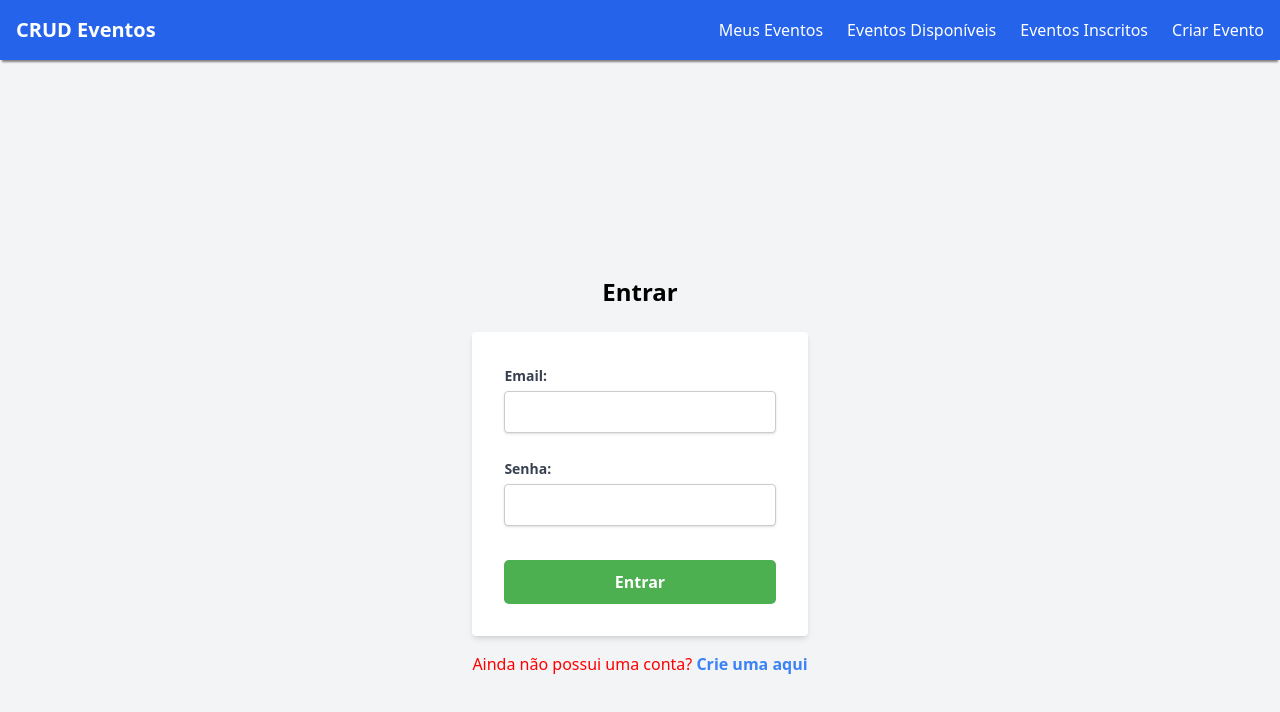
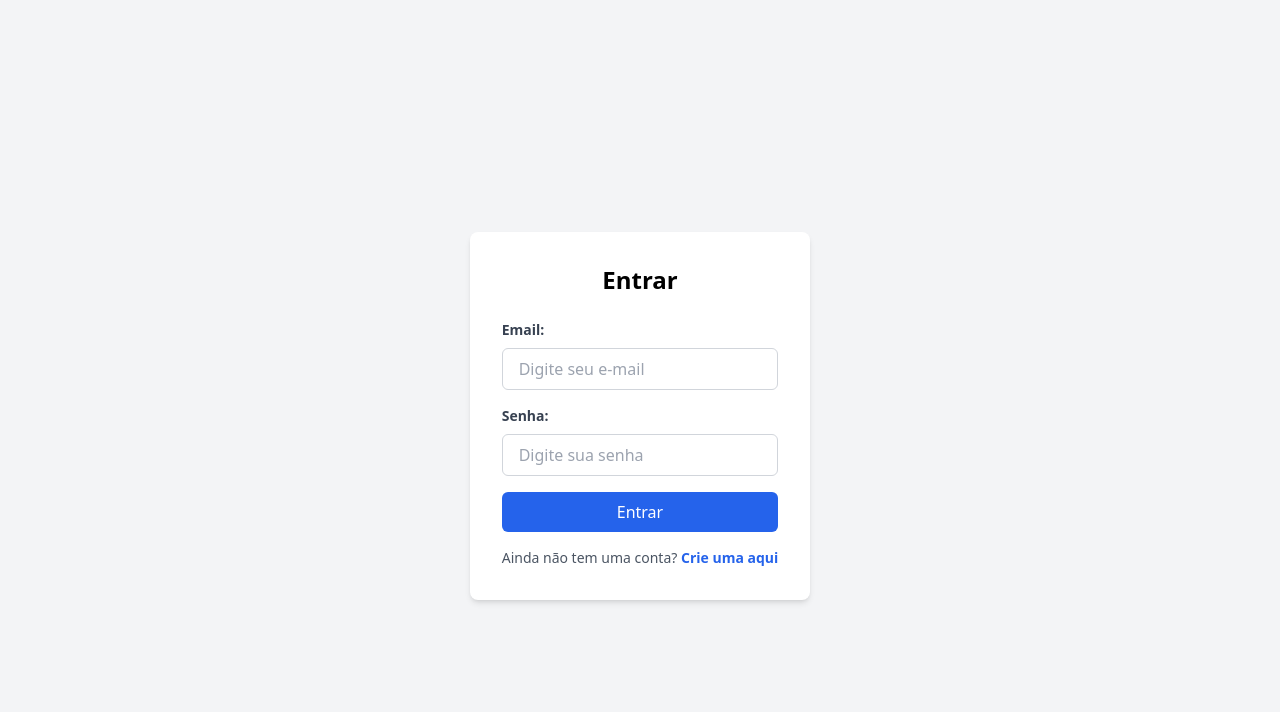
Before and after one commit to RafaelCirn3/CRUD-Eventos-Laravel-Vue, a Vue app in the folder front_end/: page /login in a window 1280 px wide. Shown: the top 712 px of the page. Built offline with nearby package versions, Linux system fonts and the light colour scheme.

Commit message:
:arrow_up: estilização de Login e Registro

```diff
--- a/front_end/src/App.vue
+++ b/front_end/src/App.vue
@@ -1,7 +1,7 @@
 <template>
   <div id="app" class="flex flex-col min-h-screen bg-gray-100 overflow-hidden">
     <!-- Header fica no topo -->
-    <HeaderComponent />
+    <HeaderComponent v-if="shouldShowHeader" />
 
     <!-- Conteúdo principal abaixo do cabeçalho -->
     <div class="flex-1 flex justify-center items-center px-4">
@@ -31,6 +31,11 @@ export default {
     document.title = "CRUD Eventos";
   },
   computed: {
+    // Exibe o cabeçalho somente quando a rota não for Login ou Register
+    shouldShowHeader() {
+      return this.$route.name !== 'Register' && this.$route.name !== 'Login';
+    },
+    // Já existe para o botão de logoff
     shouldShowLogoutButton() {
       return this.$route.name !== 'Register' && this.$route.name !== 'Login';
     }
@@ -52,6 +57,7 @@ export default {
   }
 };
 </script>
+
 
 <style scoped>
 /* Ajuste de estilo para que o conteúdo ocupe todo o espaço restante e o cabeçalho fique no topo */
--- a/front_end/src/components/LoginComponent.vue
+++ b/front_end/src/components/LoginComponent.vue
@@ -1,39 +1,54 @@
 <template>
-    <div class="flex flex-col items-center justify-center min-h-screen ">
-        <div class="max-w-md w-full">
+    <div class="flex justify-center items-center min-h-screen bg-gray-100">
+        <div class="max-w-md w-full bg-white p-8 rounded-lg shadow-md">
             <h2 class="text-2xl font-semibold mb-6 text-center">Entrar</h2>
-            <form @submit.prevent="login" class="bg-white shadow-md rounded px-8 pt-6 pb-8 mb-4">
-                <div class="mb-4">
-                    <label for="email" class="block text-gray-700 text-sm font-bold mb-2">Email:</label>
+
+            <form @submit.prevent="login" class="space-y-4">
+                <!-- Campo de E-mail -->
+                <div>
+                    <label for="email" class="block text-sm font-bold text-gray-700">Email:</label>
                     <input type="email" v-model="email" required
-                        class="shadow appearance-none border rounded w-full py-2 px-3 text-gray-700 leading-tight focus:outline-none focus:shadow-outline" />
+                        class="mt-2 px-4 py-2 w-full border border-gray-300 rounded-md focus:outline-none focus:ring-2 focus:ring-blue-500 text-gray-700"
+                        placeholder="Digite seu e-mail" />
                 </div>
-                <div class="mb-6">
-                    <label for="password" class="block text-gray-700 text-sm font-bold mb-2">Senha:</label>
+
+                <!-- Campo de Senha -->
+                <div>
+                    <label for="password" class="block text-sm font-bold text-gray-700">Senha:</label>
                     <input type="password" v-model="password" required
-                        class="shadow appearance-none border rounded w-full py-2 px-3 text-gray-700 leading-tight focus:outline-none focus:shadow-outline" />
+                        class="mt-2 px-4 py-2 w-full border border-gray-300 rounded-md focus:outline-none focus:ring-2 focus:ring-blue-500 text-gray-700"
+                        placeholder="Digite sua senha" />
                 </div>
-                <div class="flex items-center justify-between">
+
+                <!-- Botão de Login -->
+                <div>
                     <button type="submit"
-                        class="bg-blue-500 hover:bg-blue-700 text-white font-bold py-2 px-4 rounded focus:outline-none focus:shadow-outline">Entrar</button>
+                        class="w-full bg-blue-600 text-white py-2 rounded-md hover:bg-blue-500 focus:outline-none focus:ring-2 focus:ring-blue-500">
+                        Entrar
+                    </button>
                 </div>
             </form>
 
-            <!-- Exibindo mensagens de erro ou sucesso -->
-            <div v-if="errorMessage" class="text-red-500 mb-4">{{ errorMessage }}</div>
-            <div v-if="successMessage" class="text-green-500 mb-4">{{ successMessage }}</div>
+            <!-- Exibindo Mensagens de Erro ou Sucesso -->
+            <div v-if="errorMessage" class="text-red-500 mt-4 text-center">
+                {{ errorMessage }}
+            </div>
+            <div v-if="successMessage" class="text-green-500 mt-4 text-center">
+                {{ successMessage }}
+            </div>
 
-            <!-- Link para a página de registro -->
-            <p class="mt-4 text-center">
-                Ainda não possui uma conta?
-                <router-link to="/register" class="text-blue-500 hover:text-blue-700 font-bold">Crie uma aqui</router-link>
+            <!-- Link para Página de Registro -->
+            <p class="mt-4 text-center text-sm text-gray-600">
+                Ainda não tem uma conta?
+                <router-link to="/register" class="text-blue-600 hover:text-blue-700 font-bold">Crie uma
+                    aqui</router-link>
             </p>
         </div>
     </div>
 </template>
 
 <script>
-import axios from 'axios'; // Certifique-se de importar o axios
+import axios from 'axios';
 
 export default {
     data() {
@@ -47,31 +62,23 @@ export default {
     methods: {
         async login() {
             try {
-                // Enviando dados para a API de login
                 const response = await axios.post('http://localhost:8000/api/login', {
                     email: this.email,
                     password: this.password
                 });
 
-                // Se o login for bem-sucedido
                 if (response.data.token) {
-                    // Armazenando o token no localStorage
                     localStorage.setItem('token', response.data.token);
-
-                    // Definindo a mensagem de sucesso
                     this.successMessage = 'Login realizado com sucesso!';
 
-                    // Verificando se a rota atual é diferente da rota de destino
                     const currentRoute = this.$route.name;
                     const targetRoute = 'events';  // Nome da rota de destino
 
-                    // Se a rota atual for diferente, redireciona para a lista de eventos
                     if (currentRoute !== targetRoute) {
-                        this.$router.push('/events/create'); // Redireciona para a página de lista de eventos
+                        this.$router.push('/events/create'); // Redireciona para a página de eventos
                     }
                 }
             } catch (error) {
-                // Se houver erro no login
                 this.errorMessage = 'Erro ao tentar fazer login. Verifique suas credenciais e tente novamente.';
             }
         }
@@ -79,50 +86,6 @@ export default {
 }
 </script>
 
-
 <style scoped>
-.register-form {
-    max-width: 400px;
-    margin: 0 auto;
-    padding: 20px;
-    border: 1px solid #ccc;
-    border-radius: 5px;
-    background-color: #f9f9f9;
-}
-
-h1 {
-    text-align: center;
-}
-
-label {
-    display: block;
-    margin: 10px 0 5px;
-}
-
-input {
-    width: 100%;
-    padding: 10px;
-    margin-bottom: 10px;
-    border: 1px solid #ccc;
-    border-radius: 4px;
-}
-
-button {
-    width: 100%;
-    padding: 10px;
-    background-color: #4CAF50;
-    color: white;
-    border: none;
-    border-radius: 5px;
-    cursor: pointer;
-}
-
-button:hover {
-    background-color: #45a049;
-}
-
-p {
-    color: red;
-    text-align: center;
-}
+/* O estilo do formulário foi movido para Tailwind CSS */
 </style>
--- a/front_end/src/components/RegisterComponent.vue
+++ b/front_end/src/components/RegisterComponent.vue
@@ -1,28 +1,43 @@
 <template>
-    <div class="register">
-        <h1 class="text-2xl font-semibold mb-6 text-center" style="margin-bottom: 10px;">Cadastre Aqui</h1>
-        <form v-if="!isAuthenticated" @submit.prevent="registerUser">
-            <input type="text" v-model="name" placeholder="Nome" required />
-            <input type="email" v-model="email" placeholder="Email" required />
-            <input type="password" v-model="password" placeholder="Senha" required />
+    <div class="flex justify-center items-center min-h-screen bg-gray-100">
+        <div class="w-full max-w-md bg-white p-8 rounded-lg shadow-lg">
+            <h2 class="text-2xl font-bold text-center mb-6">Cadastre-se Aqui</h2>
 
-            <!-- Exibindo erros de validação -->
-            <div v-if="validationErrors.email" class="error">
-                <p>{{ validationErrors.email[0] }}</p>
-            </div>
-            <div v-if="validationErrors.password" class="error">
-                <p>{{ validationErrors.password[0] }}</p>
-            </div>
+            <!-- Formulário de Registro -->
+            <form @submit.prevent="register" class="space-y-4">
+                <div>
+                    <label for="name" class="block text-sm font-medium text-gray-700">Nome</label>
+                    <input type="text" id="name" v-model="name" required
+                        class="mt-2 px-4 py-2 w-full border border-gray-300 rounded-md focus:outline-none focus:ring-2 focus:ring-blue-500"
+                        placeholder="Seu nome completo" />
+                </div>
 
-            <button type="submit">Cadastrar</button>
-        </form>
+                <div>
+                    <label for="email" class="block text-sm font-medium text-gray-700">E-mail</label>
+                    <input type="email" id="email" v-model="email" required
+                        class="mt-2 px-4 py-2 w-full border border-gray-300 rounded-md focus:outline-none focus:ring-2 focus:ring-blue-500"
+                        placeholder="Seu e-mail" />
+                </div>
 
-        <!-- Texto para redirecionar para a tela de login -->
-        <div class="text-center mt-4">
-            <p class="mt-4 text-center"> Já possui uma conta? </p>
-            <span class="text-blue-500 cursor-pointer hover:underline font-bold" @click="redirectToLogin">
-                Ir para Login
-            </span>
+                <div>
+                    <label for="password" class="block text-sm font-medium text-gray-700">Senha</label>
+                    <input type="password" id="password" v-model="password" required
+                        class="mt-2 px-4 py-2 w-full border border-gray-300 rounded-md focus:outline-none focus:ring-2 focus:ring-blue-500"
+                        placeholder="Sua senha" />
+                </div>
+
+                <div>
+                    <button type="submit" class="w-full bg-blue-600 text-white py-2 rounded-md hover:bg-blue-500">
+                        Criar Conta
+                    </button>
+                </div>
+            </form>
+
+            <!-- Link para a página de Login -->
+            <p class="text-center text-sm text-gray-600 mt-4">
+                Já possui uma conta?
+                <router-link to="/login" class="text-blue-600 hover:underline">Ir para Login</router-link>
+            </p>
         </div>
     </div>
 </template>
@@ -30,95 +45,32 @@
 <script>
 import axios from 'axios';
 
-
 export default {
     data() {
         return {
             name: '',
             email: '',
-            password: '',
-            message: '',
-            isAuthenticated: false, // Variável para verificar se o usuário está autenticado
-            validationErrors: {}, // Para armazenar erros de validação
+            password: ''
         };
     },
-    created() {
-        // Verifica se o usuário já está autenticado (exemplo com token no localStorage)
-        this.isAuthenticated = localStorage.getItem('token') ? true : false;
-    },
     methods: {
-        async registerUser() {
+        async register() {
             try {
                 await axios.post('http://localhost:8000/api/register', {
                     name: this.name,
                     email: this.email,
                     password: this.password
                 });
-                this.message = 'Usuário registrado com sucesso!';
-                // Redireciona para a tela de login após o registro
-                this.$router.push('/login');
+
+                this.$router.push('/login'); // Redireciona para a tela de login
             } catch (error) {
-                // Exibir erro detalhado para depuração
-                console.error('Erro ao registrar:', error.response ? error.response.data : error.message);
-                if (error.response && error.response.data.errors) {
-                    // Atribui os erros de validação ao estado para exibir ao usuário
-                    this.validationErrors = error.response.data.errors;
-                } else {
-                    this.message = error.response ? error.response.data.message : 'Ocorreu um erro ao registrar. Tente novamente.';
-                }
+                console.error('Erro ao registrar:', error);
             }
-        },
-        redirectToLogin() {
-            this.$router.push('/login'); // Redireciona para a tela de login
         }
     }
 };
 </script>
 
-
 <style scoped>
-.register-form {
-    max-width: 400px;
-    margin: 0 auto;
-    padding: 20px;
-    border: 1px solid #ccc;
-    border-radius: 5px;
-    background-color: #f9f9f9;
-}
-
-h1 {
-    text-align: center;
-}
-
-label {
-    display: block;
-    margin: 10px 0 5px;
-}
-
-input {
-    width: 100%;
-    padding: 10px;
-    margin-bottom: 10px;
-    border: 1px solid #ccc;
-    border-radius: 4px;
-}
-
-button {
-    width: 100%;
-    padding: 10px;
-    background-color: #4CAF50;
-    color: white;
-    border: none;
-    border-radius: 5px;
-    cursor: pointer;
-}
-
-button:hover {
-    background-color: #45a049;
-}
-
-p {
-    color: red;
-
-}
+/* Estilos para o formulário */
 </style>
```
Also changed, not shown: 1 other file (tests, documents, lock files or other folders).
